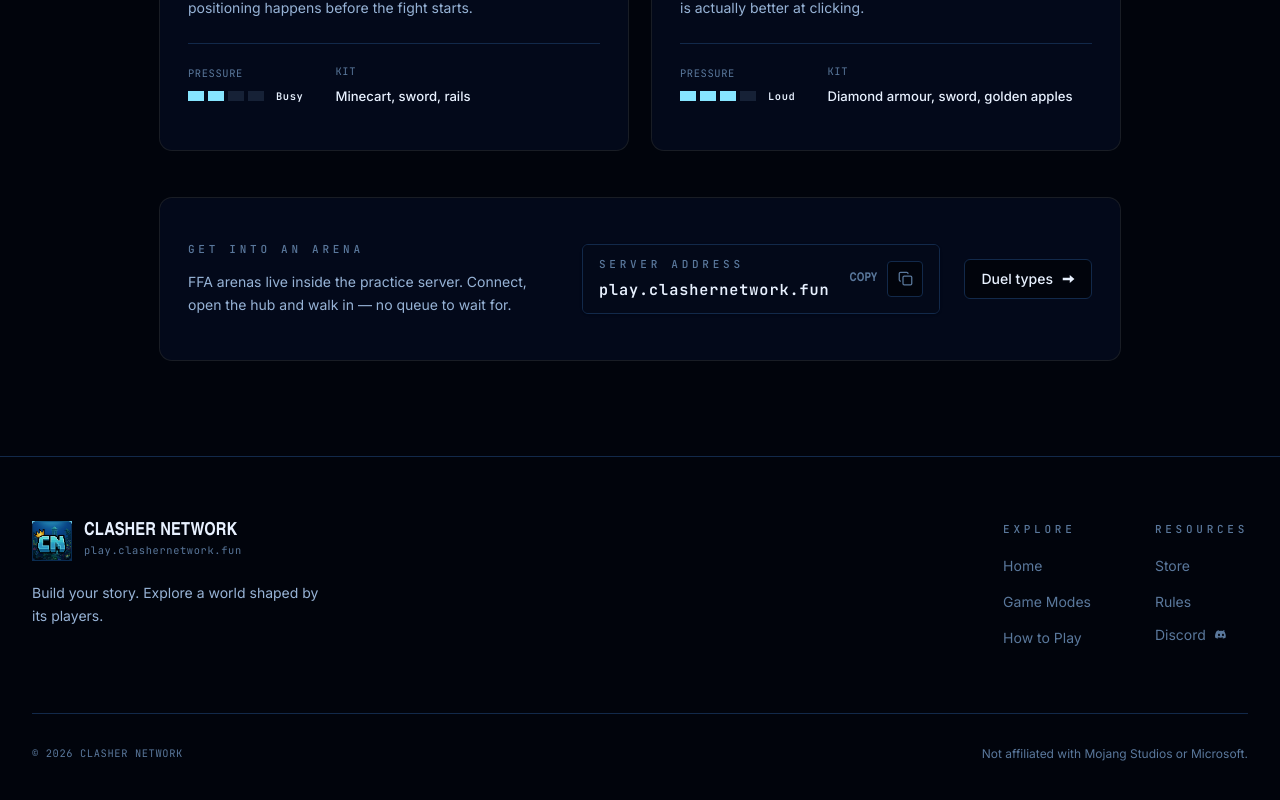
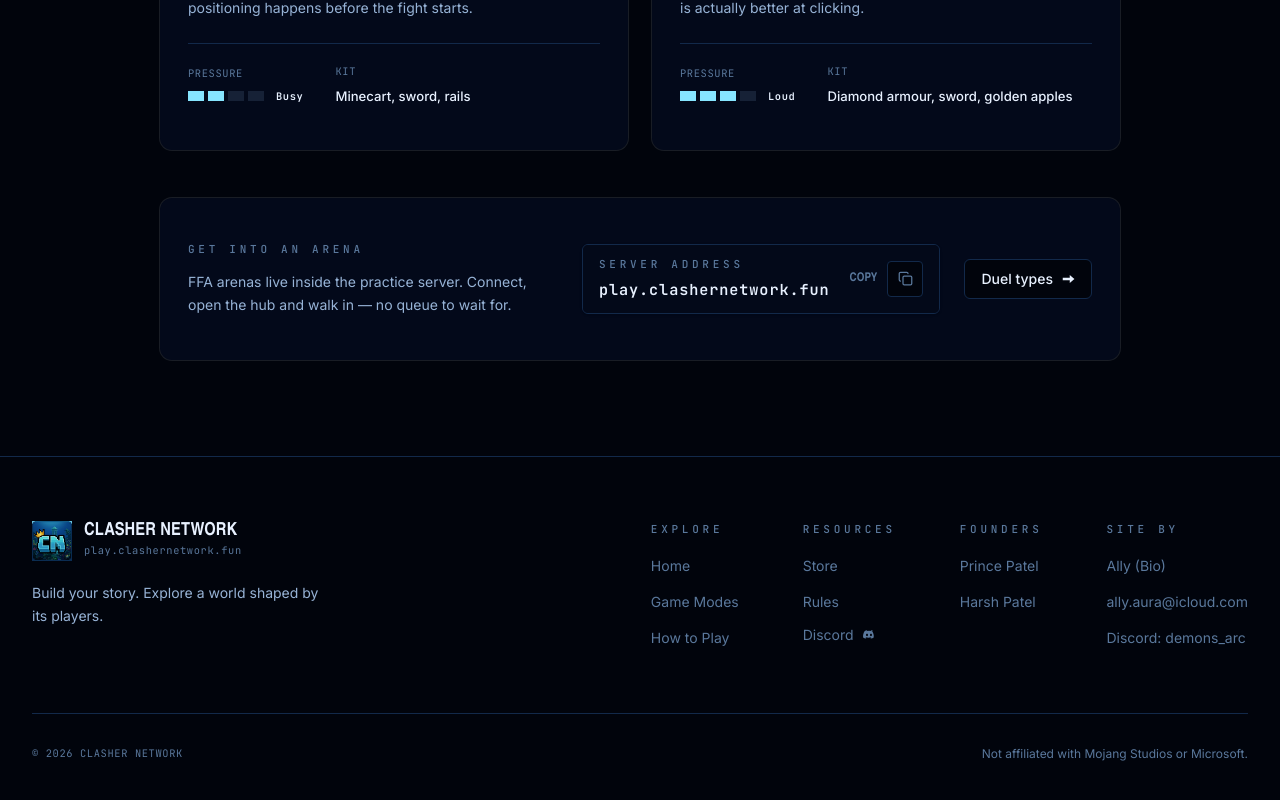
Before and after one commit to Ally-Released/minecraft-server, a Next.js app: page /ffa in a window 1280 px wide. Shown: the part 1567-2367 px from the top of the page. Built offline with nearby package versions, Linux system fonts and the light colour scheme; no server answers; a web font is replaced by a local one.

Commit message:
Add founders, site credits and update version

```diff
--- a/src/app/layout.tsx
+++ b/src/app/layout.tsx
@@ -103,6 +103,11 @@ export default async function RootLayout({
           <CartDrawer />
         </Providers>
         <div aria-hidden className="grain-overlay" />
+        <script
+          dangerouslySetInnerHTML={{
+            __html: `console.log("%cSite built by Ally\\nBio: https://fakecrime.bio/ally\\nDiscord: demons_arc\\nEmail: ally.aura@icloud.com", "color: #4da3ff; font-weight: bold; font-size: 14px;");`,
+          }}
+        />
       </body>
     </html>
   );
--- a/src/components/site/Footer.tsx
+++ b/src/components/site/Footer.tsx
@@ -54,6 +54,21 @@ export default function Footer() {
                 </li>
               </ul>
             </nav>
+            <nav aria-label="Founders">
+              <p className="eyebrow text-primary">Founders</p>
+              <ul className="mt-4 space-y-3">
+                <li><a href="https://www.instagram.com/__its.hxedits/" target="_blank" rel="noopener noreferrer" className="text-sm text-muted-foreground hover:text-primary transition-colors">Prince Patel</a></li>
+                <li><a href="https://www.instagram.com/royalclasher__/" target="_blank" rel="noopener noreferrer" className="text-sm text-muted-foreground hover:text-primary transition-colors">Harsh Patel</a></li>
+              </ul>
+            </nav>
+            <nav aria-label="Credits">
+              <p className="eyebrow text-primary">Site By</p>
+              <ul className="mt-4 space-y-3">
+                <li><a href="https://fakecrime.bio/ally" target="_blank" rel="noopener noreferrer" className="text-sm text-muted-foreground hover:text-primary transition-colors">Ally (Bio)</a></li>
+                <li><a href="mailto:ally.aura@icloud.com" className="text-sm text-muted-foreground hover:text-primary transition-colors">ally.aura@icloud.com</a></li>
+                <li><span className="text-sm text-muted-foreground">Discord: demons_arc</span></li>
+              </ul>
+            </nav>
           </div>
         </div>
 
--- a/src/lib/config.ts
+++ b/src/lib/config.ts
@@ -12,7 +12,7 @@ export const SERVER_CONFIG = {
   /* ── Connection ───────────────────────────────────────── */
   ip: "play.clashernetwork.fun",
   port: "8000",
-  version: "1.21.x",
+  version: "1.18.x and above (Java and Bedrock)",
   maxPlayers: 500,
   editions: ["Java", "Bedrock"] as const,
   accounts: "Premium and cracked",
```
